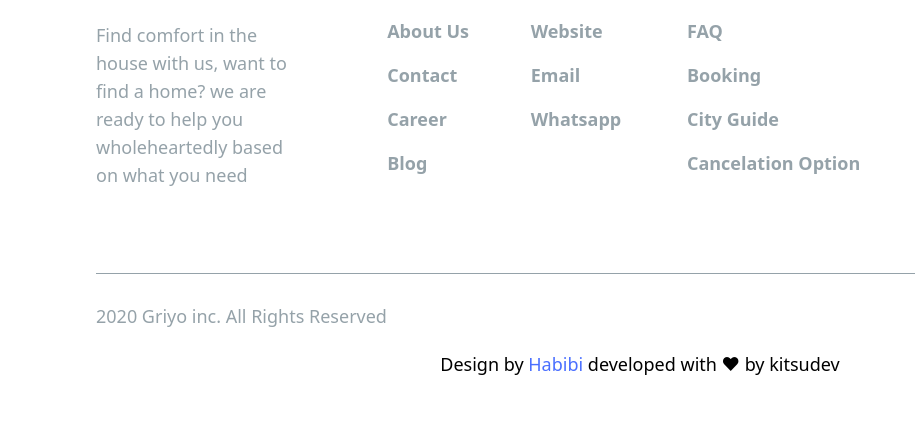
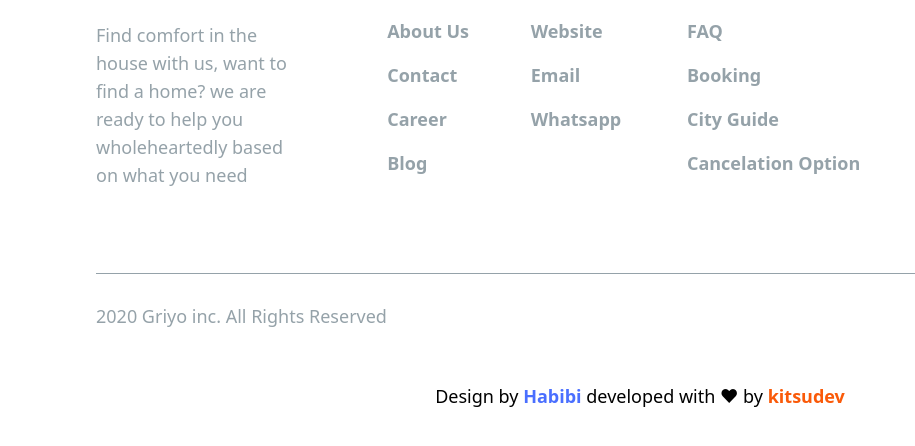
Before and after one commit to dimsurd/omahku, a website: page index.html in a window 1280 px wide. Shown: the part 4167-4613 px from the top of the page, 0-915 px from the left. Before the commit the page ends 4545 px from the top, so only its background shows below. Drawn offline with Linux system fonts and the light colour scheme.

Commit message:
add footer section - fixed

```diff
--- a/index.html
+++ b/index.html
@@ -372,8 +372,8 @@
       </div>
     </div>
 
-    <footer>
-      <div class="container-fluid px-5 md:px-[96px] md:mt-44">
+    <footer class="pb-12">
+      <div class="container-fluid mt-24 px-5 md:px-[96px] md:mt-44">
         <div class="flex flex-col md:flex-row">
           <div class="desc-footer flex flex-col md:w-1/4">
             <div class="flex flex-row">
@@ -472,17 +472,26 @@
         </div>
         <div class="copyright-section mt-20">
           <div
-            class="flex flex-row justify-between border-t-[1px] border-abu pt-7"
+            class="flex flex-col md:flex-row justify-between border-t-[1px] border-abu pt-7"
           >
             <p class="text-lg text-abu">2020 Griyo inc. All Rights Reserved</p>
-            <div class="sosmed flex flex-row">
+            <div class="sosmed flex flex-row mt-3 md:mt-0">
               <img src="./assets/img/ig.png" alt="instagram" />
               <img src="./assets/img/fb.png" alt="facebook" />
             </div>
           </div>
         </div>
-        <p class="text-center text-lg">
-          Design by <a href=""><span class="text-ungu hover:text-unguTua">Habibi</a> developed with ❤ by kitsudev</span>
+        <p class="text-center text-lg mt-8">
+          Design by
+          <a href="https://dribbble.com/Habibi11" target="_blank"
+            ><span class="text-ungu hover:text-unguTua font-bold"
+              >Habibi</span
+            ></a
+          >
+          developed with ❤ by
+          <a href="https://github.com/dimsurd" target="_blank"
+            ><span class="text-orange font-bold">kitsudev</span></a
+          >
         </p>
       </div>
     </footer>
--- a/tailwind.config.js
+++ b/tailwind.config.js
@@ -12,6 +12,7 @@ module.exports = {
       black: "#2F2F2F",
       black2: "#212121",
       black3: "#373737",
+      orange: "#fa5a09",
     },
     extend: {},
   },
```
Also changed, not shown: dist/output.css.
